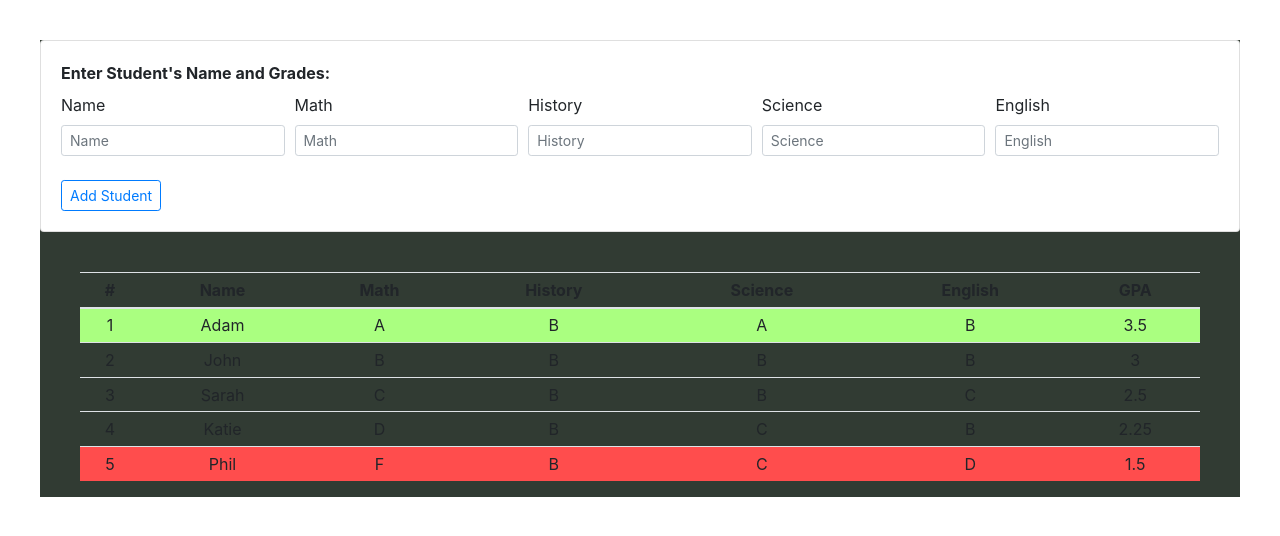
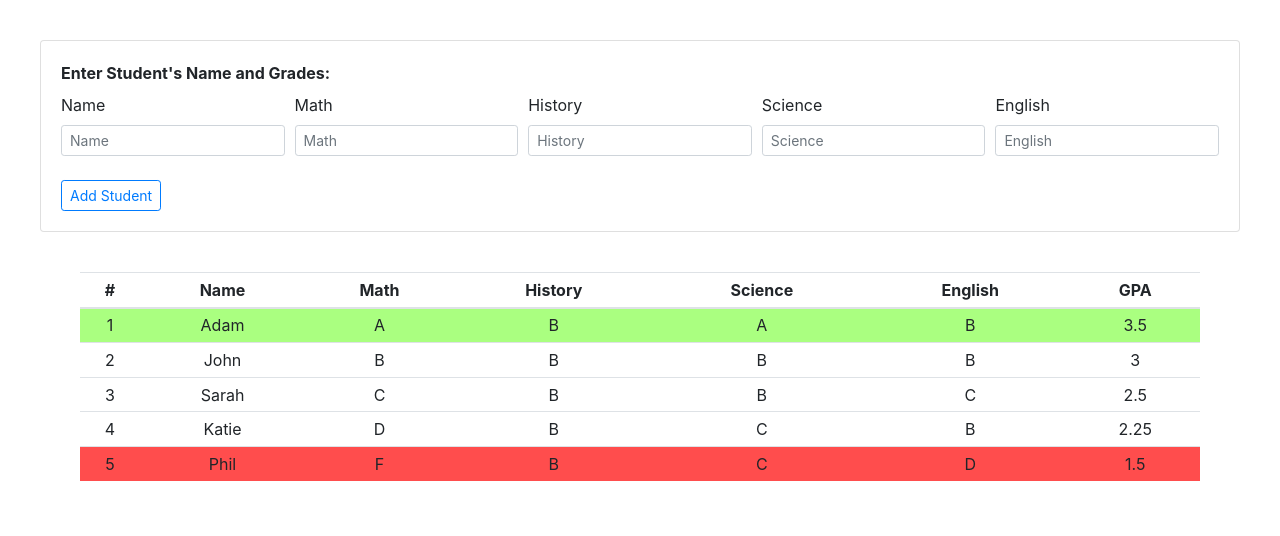
Before and after one commit to tjlyttles/Student-GPA-List, a React (Create React App) app in the folder client/: page / in a window 1280 px wide. Shown: the top 536 px of the page. Built offline with nearby package versions, Linux system fonts and the light colour scheme.

Commit message:
removed background color

```diff
--- a/client/src/components/Input.js
+++ b/client/src/components/Input.js
@@ -73,7 +73,7 @@ const Input = () => {
   };
 
   return (
-    <div style={{ margin: "40px", backgroundColor: "#313b33" }}>
+    <div style={{ margin: "40px"}}>
       {" "}
       <Card>
         <Card.Body>
```
